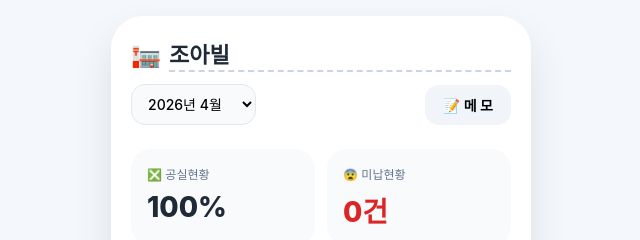
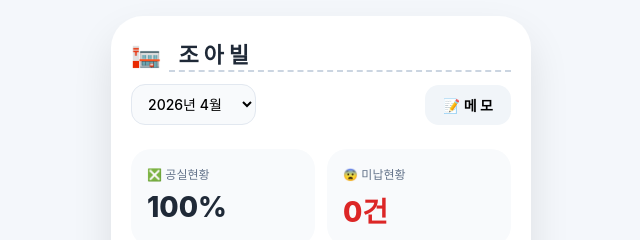
Before and after one commit to blackcore76/rent, a plain HTML site: page index.html in a window 1280 px wide. Shown: the top 240 px of the page, 319-959 px from the left. Drawn offline with Linux system fonts and the light colour scheme.

Commit message:
Update index.html

```diff
--- a/index.html
+++ b/index.html
@@ -299,7 +299,7 @@
     <div class="header">
       <div class="building-input-wrapper">
         <span class="building-icon">🏣</span>
-        <input type="text" id="buildingName" class="building-name" value="조아빌" maxlength="10">
+        <input type="text" id="buildingName" class="building-name" value="  조 아 빌" maxlength="10">
       </div>
 
       <!-- 한 줄: 월별 선택 + 메모 버튼 -->
```
